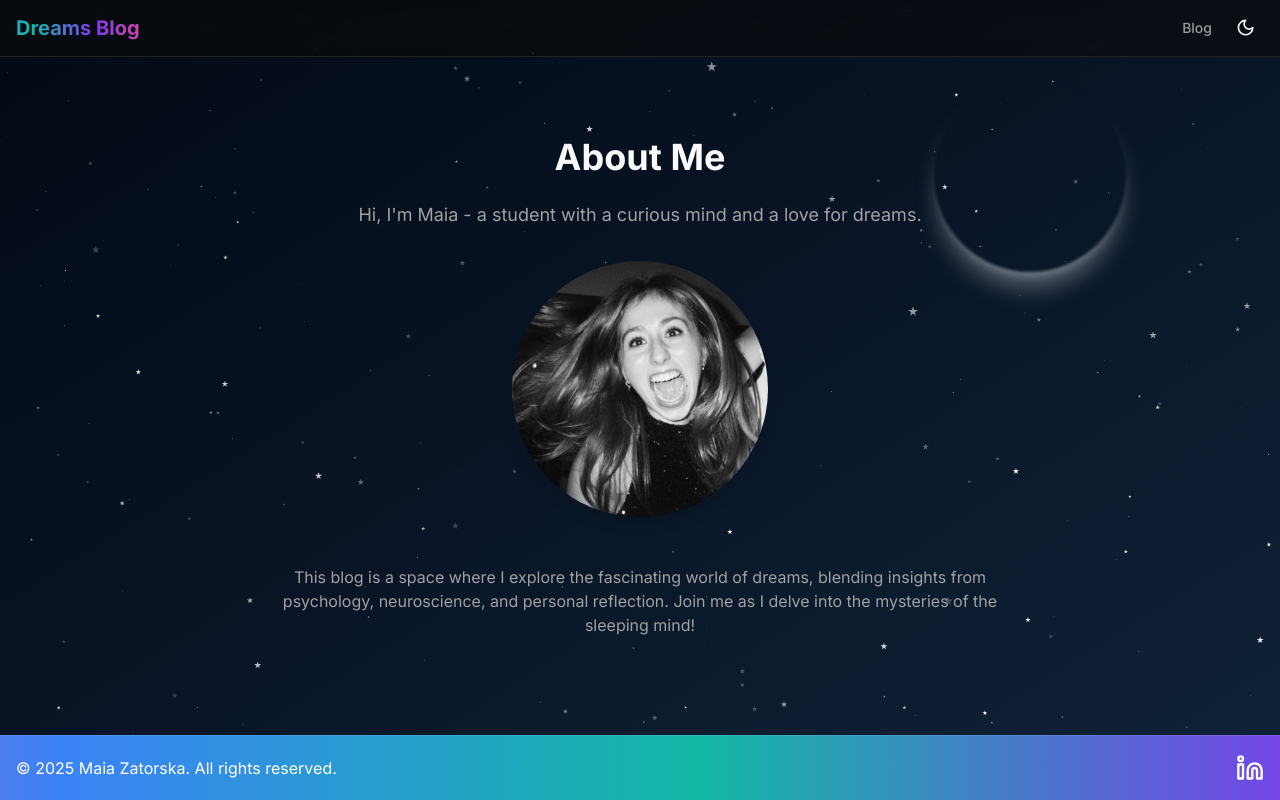
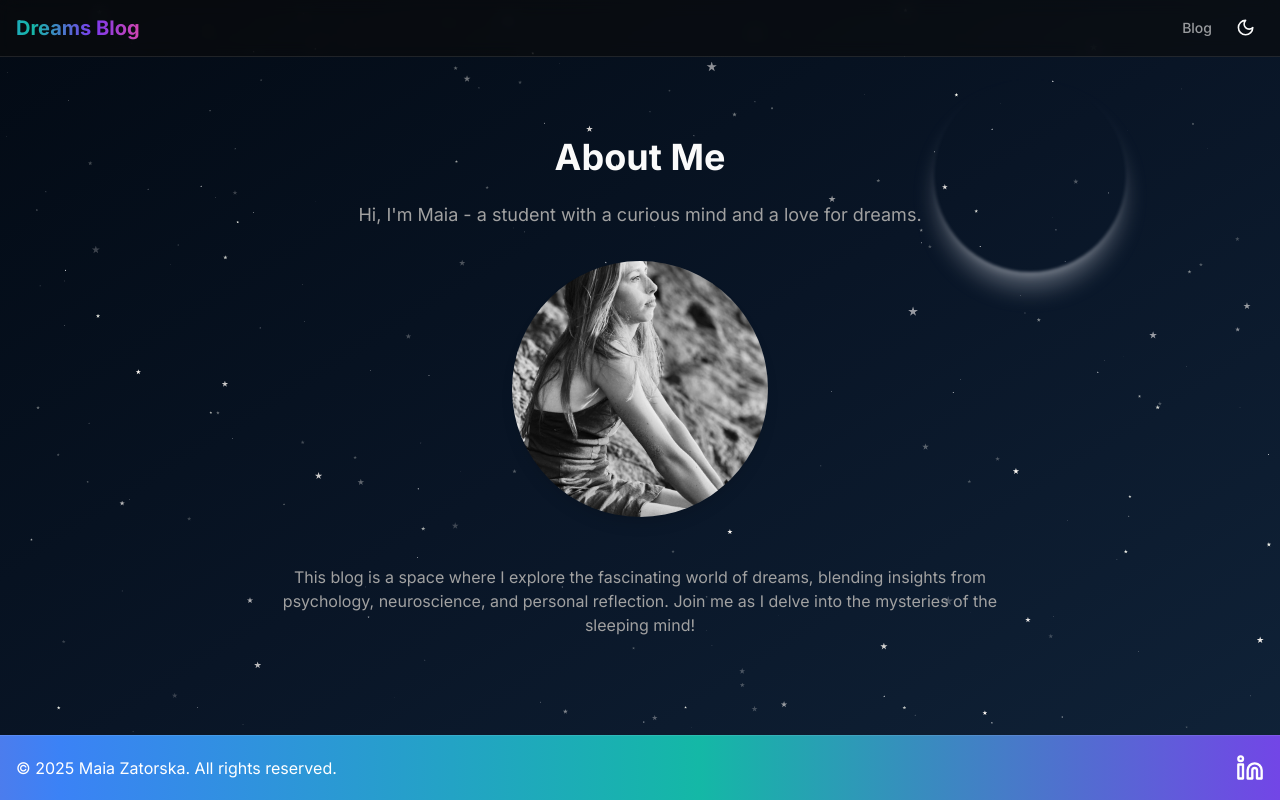
Before and after one commit to wzgatenox/blog-website, a Next.js app: page /about in a window 1280 px wide. Built offline with nearby package versions, Linux system fonts and the light colour scheme.

Commit message:
Remove maia.jpg image file and update reference to maia.jpeg in AboutPage component for consistency in image format.

```diff
--- a/src/app/about/page.tsx
+++ b/src/app/about/page.tsx
@@ -10,7 +10,7 @@ export default function AboutPage() {
         </p>
         <div className="relative w-64 h-64 mx-auto mb-12 rounded-full overflow-hidden shadow-lg">
           <Image
-            src="/maia.jpg"
+            src="/maia.jpeg"
             alt="Maia profile picture"
             fill
             style={{ objectFit: "cover" }}
```
Also changed, not shown: public/maia.jpeg (added), public/maia2.jpg (renamed from public/maia.jpg).
